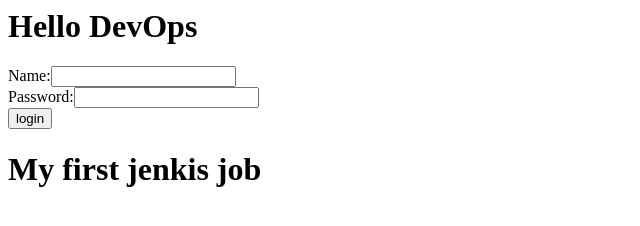
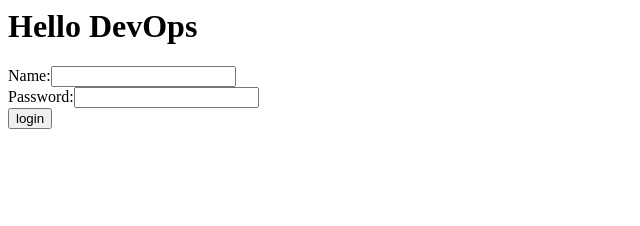
Before and after one commit to patilr2687/devopsApr, a plain HTML site: page WebContent/index.html in a window 1280 px wide. Shown: the whole page, without its empty margins (0-640 px from the left). Drawn offline with Linux system fonts and the light colour scheme.

Commit message:
Update index.html

```diff
--- a/WebContent/index.html
+++ b/WebContent/index.html
@@ -5,4 +5,3 @@
 Password:<input type="password" name="userPass"/><br/>
 <input type="submit" value="login"/>
 </form>
-<h1>My first jenkis job<h1>
```
